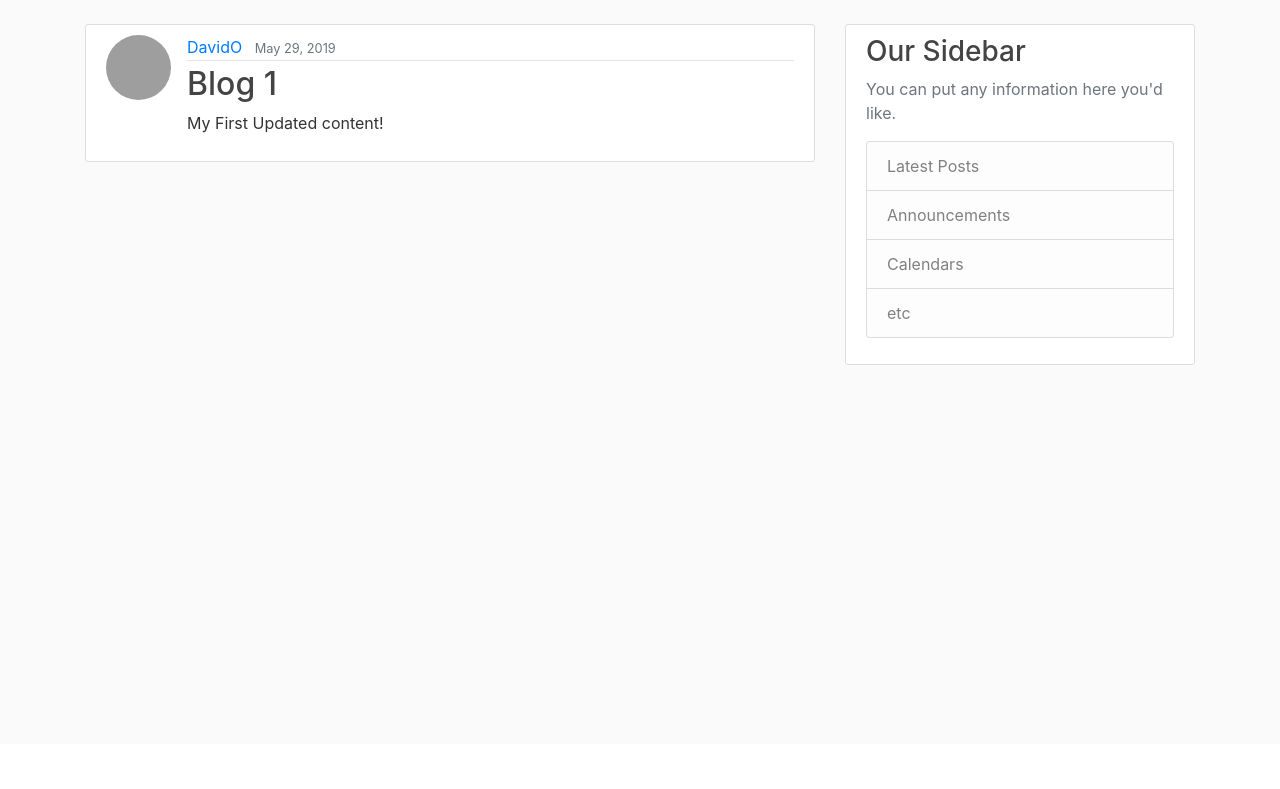
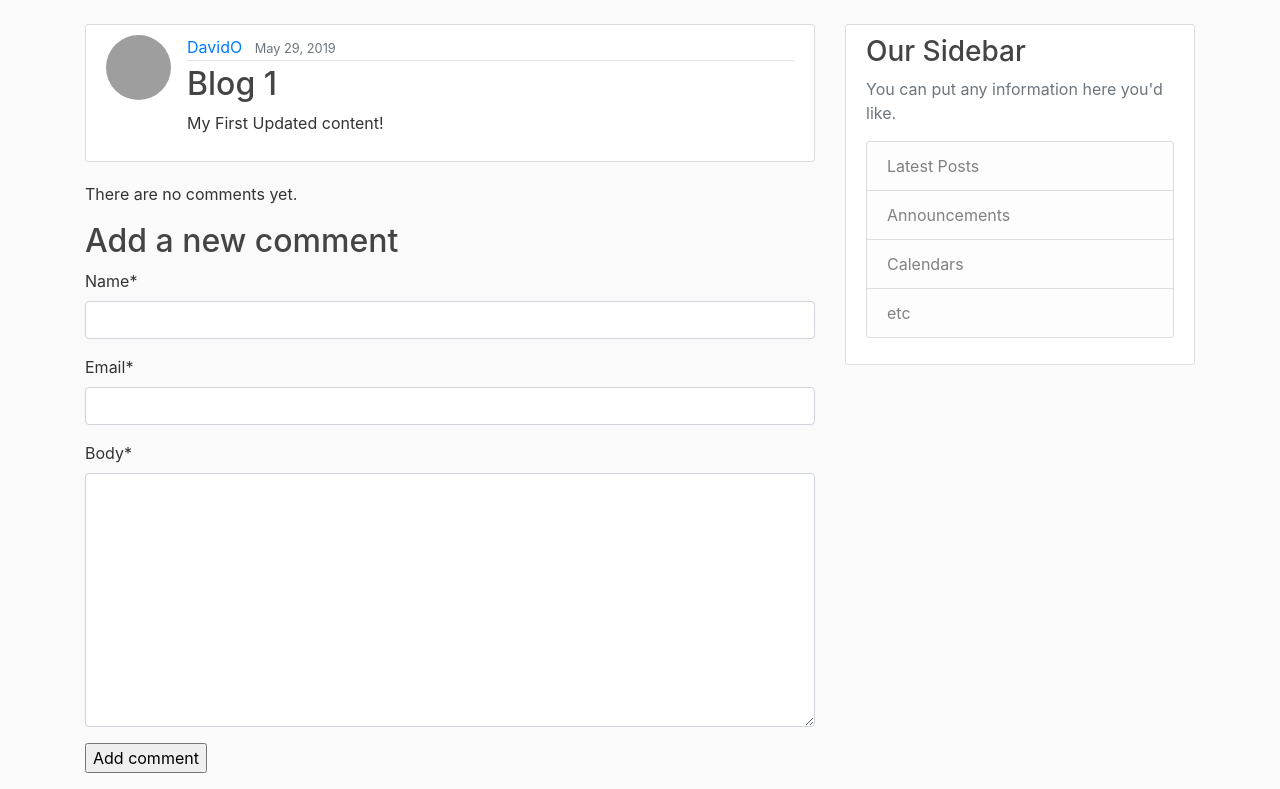
Before and after one commit to Iamdavidonuh/simple-django-blog, a Django app: page /post/1/ in a window 1280 px wide. Shown: the part 56-845 px from the top of the page. Before the commit the page ends 421 px from the top, so only its background shows below. Run offline with Django 3.2, Linux system fonts and the light colour scheme; data comes from the database, SQL or seed files in the repository; both versions use the stored data as it was after the commit; some libraries are stand-ins or nearby versions; grey boxes are pictures that could not be loaded.

Commit message:
commenting feature

```diff
--- a/blog/models.py
+++ b/blog/models.py
@@ -14,3 +14,22 @@ class Post(models.Model):
 
     def get_absolute_url(self):
         return reverse('post-detail', kwargs={'pk': self.pk})
+
+
+class Comment(models.Model):
+    post = models.ForeignKey(Post, on_delete=models.CASCADE, related_name = 'comments')
+    name = models.CharField(max_length = 80)
+    email = models.EmailField()
+    body = models.TextField()
+    created = models.DateTimeField(auto_now_add = True)
+    updated = models.DateTimeField(auto_now = True)
+    active = models.BooleanField(default = True)
+
+    class Meta:
+        ordering = ('created',)
+
+    def __str__(self):
+        return 'Comment by {} on {}'.format(self.name, self.post)
+
+    def get_absolute_url(self):
+        return reverse('post-detail', kwargs={'pk': self.pk})
--- a/blog/templates/blog/post_detail.html
+++ b/blog/templates/blog/post_detail.html
@@ -1,5 +1,5 @@
 {% extends "blog/base.html"%}
-
+{% load crispy_forms_tags %}
 {% block content %}
 
 <article class="media content-section">
@@ -19,6 +19,27 @@
             <p class="article-content">{{ object.content }}</p>
         </div>
 </article>
+            {% for comment in posts.comment_lists %}
+            <div class="comment">
+            <p class="info">
+            Comment {{ forloop.counter }} by {{ comment.name }}
+            {{ comment.created }}
+            </p>
+            {{ comment.body|linebreaks }}
+            </div>
+            {% empty %}
+            <p>There are no comments yet.</p>
+            {% endfor %}
 
+            {% if new_comment %}
+            <h2>Your comment has been added.</h2>
+            {% else %}
+            <h2>Add a new comment</h2>
+            <form action="." method="post">
+            {{ form|crispy }}
+            {% csrf_token %}
+            <p><input type="submit" value="Add comment"></p>
+            </form>
+            {% endif %}
 
 {% endblock content%}
--- a/blog/urls.py
+++ b/blog/urls.py
@@ -1,7 +1,7 @@
 from django.urls import path
 from .views import (PostListView,PostDetailView,\
     PostCreateView,PostUpdateView,PostDeleteView,\
-        UserPostListView)
+        UserPostListView,)
 from . import views
 
 
--- a/blog/views.py
+++ b/blog/views.py
@@ -1,14 +1,17 @@
-from django.shortcuts import render,get_object_or_404
+from django.shortcuts import render,get_object_or_404, reverse
 from django.contrib.auth.mixins import LoginRequiredMixin,UserPassesTestMixin
 from django.contrib.auth.models import User
 from django.views.generic import ListView,DetailView,CreateView,DeleteView,UpdateView
-from .models import Post
+from django.views.generic.edit import FormMixin
+from .models import Post,Comment
+from users.forms import CommentForm
 # Create your views here.
 
 def home(request):
     context = {'posts':Post.objects.all()
     }
     return render(request, 'blog/home.html', context)
+
 class PostListView(ListView):
     model = Post
     template_name = 'blog/home.html'#<app>/<model>_<viewtype>.html
@@ -28,8 +31,36 @@ class UserPostListView(ListView):
 
 
 
-class PostDetailView(DetailView):
+class PostDetailView(DetailView, FormMixin):
     model = Post
+    fields = ['name','email','body']
+    form_class = CommentForm
+    context_object_name = 'posts'
+    '''
+    def get_success_url(self):
+        return reverse('post-detail', kwargs={'pk':self.object.id})
+'''
+    def get_context_data(self, **kwargs):
+        context = super().get_context_data(**kwargs)
+        #queryset for all comments
+        context['form'] = CommentForm(initial = {'post':self.object} )
+        return context
+    def post(self, request, *args, **kwargs):
+        self.object = self.get_object()
+        form = self.get_form()
+        if form.is_valid():
+            return self.form_valid(form)
+        else:
+            return self.form_invalid(form)
+
+    def form_valid(self,form):
+        comment=form.save(commit=False)
+        post_id = get_object_or_404(Post,id=self.kwargs.get('id'))
+        comment.post = post_id
+        comment.save()
+        return super().form_valid(form)
+
+
 
 class PostCreateView(LoginRequiredMixin,CreateView):
     model = Post
--- a/users/forms.py
+++ b/users/forms.py
@@ -2,6 +2,7 @@ from django import forms
 from django.contrib.auth.models import User
 from django.contrib.auth.forms import UserCreationForm
 from .models import Profile
+from blog.models import Comment
 
 class UserRegisterForm(UserCreationForm):
     email = forms.EmailField()
@@ -24,3 +25,8 @@ class ProfileUpdateForm(forms.ModelForm):
     class Meta:
         model = Profile
         fields = ['image']
+
+class CommentForm(forms.ModelForm):
+    class Meta:
+        model = Comment
+        fields = ('name','email','body',)
```
Also changed, not shown: blog/admin.py (+7 -1 lines), blog/migrations/0002_comment.py (added), db.sqlite3.
